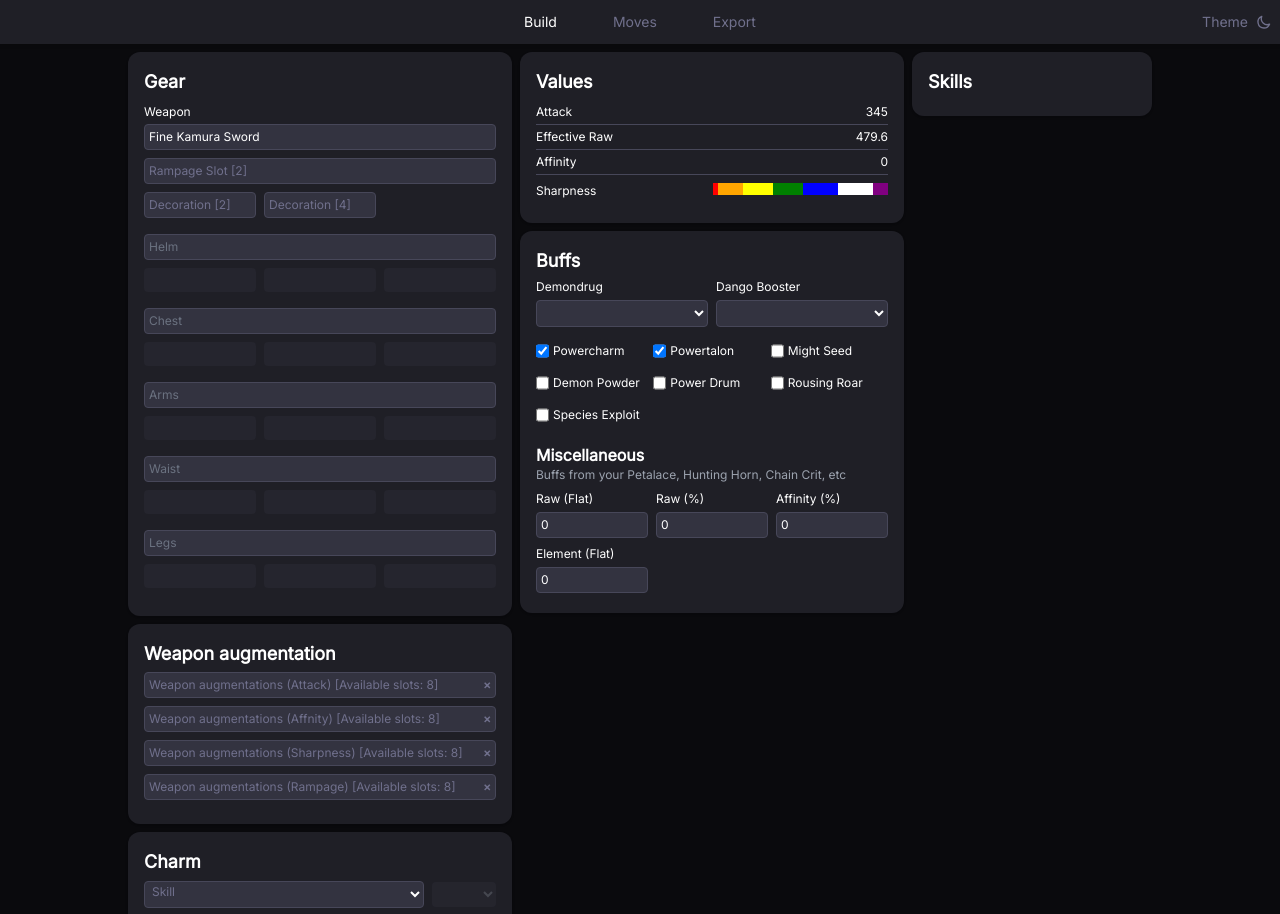
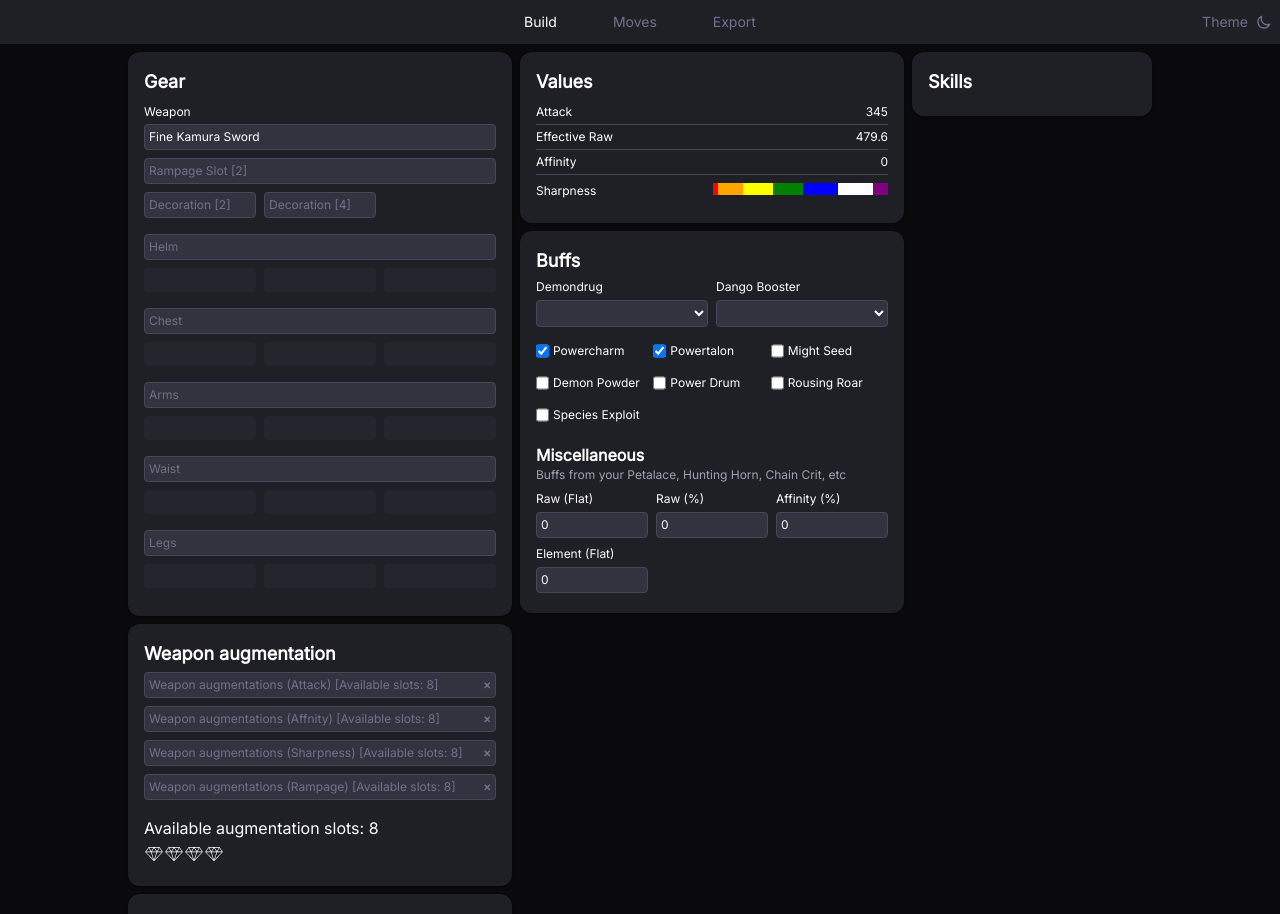
Before and after one commit to chanleyou/sunbreak-calculator, a Next.js app: page / in a window 1280 px wide. Shown: the top 914 px of the page. Built offline with nearby package versions, Linux system fonts and the light colour scheme.

Commit message:
Add augmentation slots viewer

```diff
--- /dev/null
+++ b/components/AugmentationSlots.tsx
@@ -0,0 +1,57 @@
+import Image from 'next/image';
+
+type Props = {
+    value: number;
+    maxValue: number;
+};
+
+const imgDivStyle: any = {
+    "max-width": "20px",
+    "display": "inline-block",
+};
+
+const AugmentationSlots = ({ value, maxValue }: Props) => {
+    return (
+        <div className="mt-3 flex-column">
+            <div className="py-1">
+                <p>Available augmentation slots: {value}</p>
+            </div>
+            <div className="flex-row">
+                <div style={imgDivStyle}>
+                    <img
+                        src="/assets/empty_augm.svg"
+                        alt="Deco icon"
+                        width={20}
+                        height={20}
+                    />
+                </div>
+                <div style={imgDivStyle}>
+                    <img
+                        src="/assets/empty_augm.svg"
+                        alt="Deco icon"
+                        width={20}
+                        height={20}
+                    />
+                </div>
+                <div style={imgDivStyle}>
+                    <img
+                        src="/assets/empty_augm.svg"
+                        alt="Deco icon"
+                        width={20}
+                        height={20}
+                    />
+                </div>
+                <div style={imgDivStyle}>
+                    <img
+                        src="/assets/empty_augm.svg"
+                        alt="Deco icon"
+                        width={20}
+                        height={20}
+                    />
+                </div>
+            </div>
+        </div>
+    );
+};
+
+export default AugmentationSlots;
--- a/components/index.ts
+++ b/components/index.ts
@@ -23,4 +23,5 @@ export { default as SharpnessBar } from "./SharpnessBar";
 export { default as ArmorPickerModal } from "./ArmorPickerModal";
 export { default as DecoPicker } from "./DecoPicker";
 export { default as WeaponAugmentationPicker } from "./WeaponAugmentationPicker";
-export { default as RampageDecoPicker} from "./RampageDecoPicker";
+export { default as AugmentationSlots } from "./AugmentationSlots";
+export { default as RampageDecoPicker } from "./RampageDecoPicker";
--- a/pages/index.tsx
+++ b/pages/index.tsx
@@ -15,6 +15,7 @@ import {
 	TextBox,
 	RampageDecoPicker,
 	WeaponAugmentationPicker,
+	AugmentationSlots,
 } from "../components";
 import { RampageSkills, SkillKey, Skills } from "../data";
 import { Model } from "../model";
@@ -247,6 +248,7 @@ const Main: NextPage<Props> = ({ model }) => {
 							value={model.weaponAugmentations.slice()}
 							setValue={model.setWeaponAugmentations}
 						/>)}
+						<AugmentationSlots value={model.availableAugmentationSlots} maxValue={8} />
 					</Box>
 				)}
 				<Box head="Charm">
```
Also changed, not shown: public/assets/empty_augm.svg (added).
